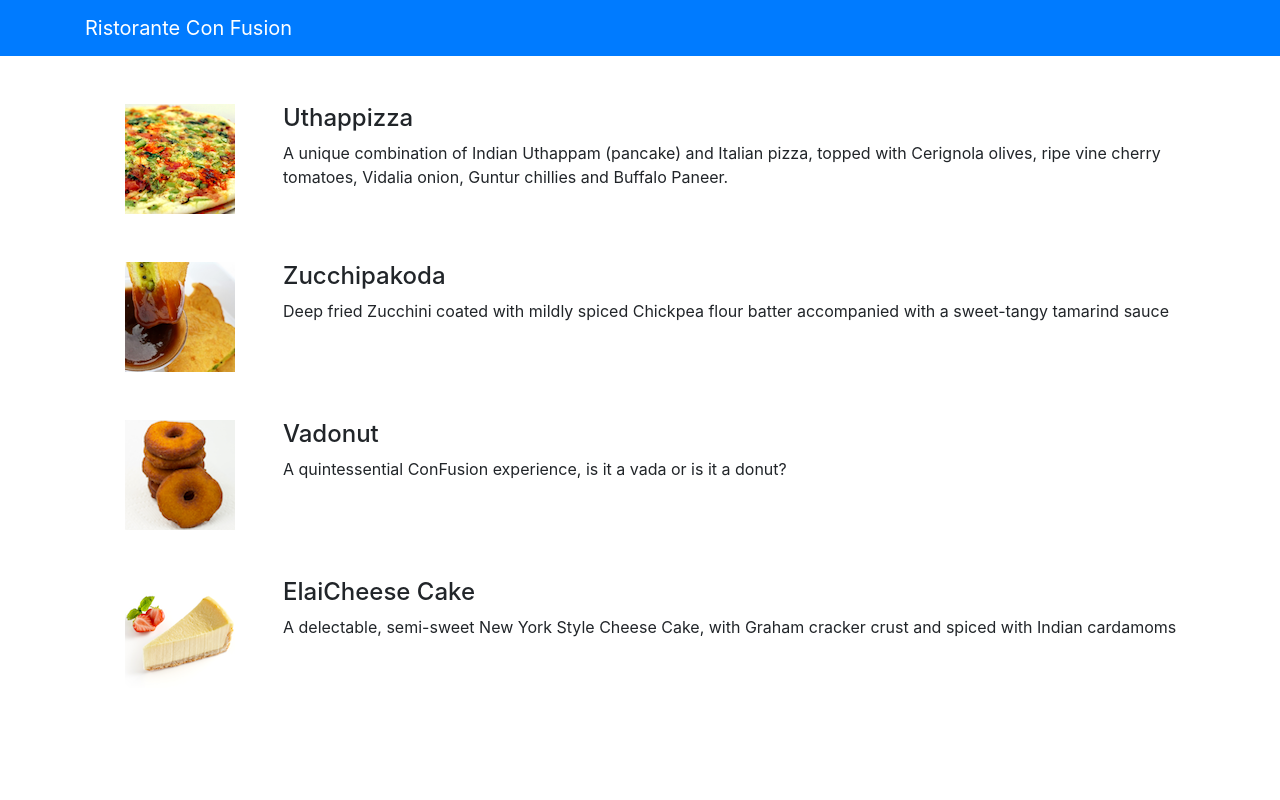
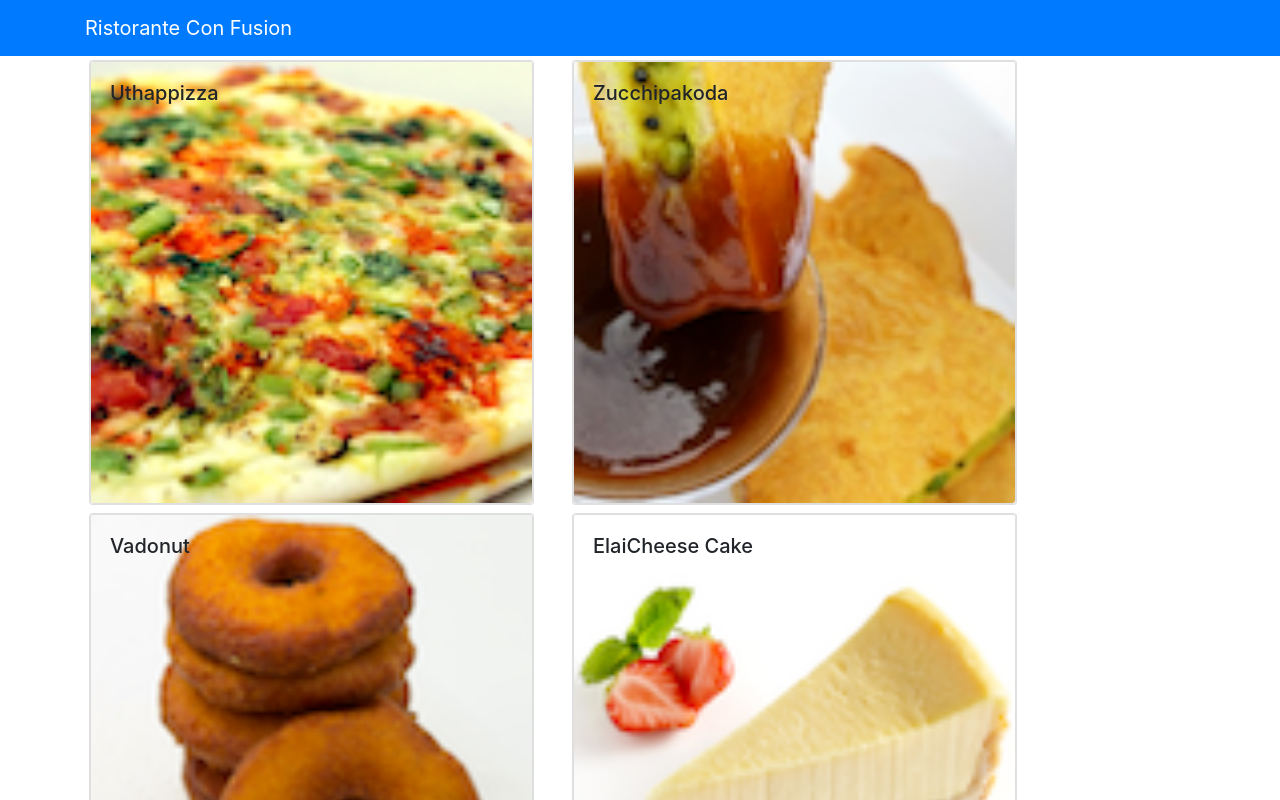
Before and after one commit to chhatch/React-Course, a React (Create React App) app: page / in a window 1280 px wide. Shown: the top 800 px of the page. Built offline with nearby package versions, Linux system fonts and the light colour scheme.

Commit message:
Components part 2

```diff
--- a/src/App.js
+++ b/src/App.js
@@ -1,10 +1,12 @@
-import React from 'react';
-import logo from './logo.svg';
-import { Navbar, NavbarBrand } from 'reactstrap'
+import React, {useState} from 'react'
+import logo from './logo.svg'
+import {Navbar, NavbarBrand} from 'reactstrap'
 import Menu from './components/MenuComponent'
-import './App.css';
+import './App.css'
+import {DISHES} from './shared/dishes'
 
 function App() {
+    const [dishes, setDishes] = useState(DISHES)
     return (
         <div className="App">
             <Navbar dark color="primary">
@@ -12,9 +14,9 @@
                     <NavbarBrand href="/">Ristorante Con Fusion</NavbarBrand>
                 </div>
             </Navbar>
-        <Menu />
+            <Menu dishes={dishes} />
         </div>
-  );
+    )
 }
 
-export default App;
+export default App
--- a/src/components/MenuComponent.js
+++ b/src/components/MenuComponent.js
@@ -1,74 +1,59 @@
-import React, { Component } from 'react';
-import { Media } from 'reactstrap';
+import React, {useState} from 'react'
+import {
+    Card,
+    CardImg,
+    CardImgOverlay,
+    CardText,
+    CardBody,
+    CardTitle,
+} from 'reactstrap'
 
-class Menu extends Component {
-    constructor(props) {
-        super(props);
-        this.state = {
-            dishes: [
-                {
-                  id: 0,
-                  name:'Uthappizza',
-                  image: 'assets/images/uthappizza.png',
-                  category: 'mains',
-                  label:'Hot',
-                  price:'4.99',
-                  description:'A unique combination of Indian Uthappam (pancake) and Italian pizza, topped with Cerignola olives, ripe vine cherry tomatoes, Vidalia onion, Guntur chillies and Buffalo Paneer.'                        },
-               {
-                  id: 1,
-                  name:'Zucchipakoda',
-                  image: 'assets/images/zucchipakoda.png',
-                  category: 'appetizer',
-                  label:'',
-                  price:'1.99',
-                  description:'Deep fried Zucchini coated with mildly spiced Chickpea flour batter accompanied with a sweet-tangy tamarind sauce'                        },
-               {
-                  id: 2,
-                  name:'Vadonut',
-                  image: 'assets/images/vadonut.png',
-                  category: 'appetizer',
-                  label:'New',
-                  price:'1.99',
-                  description:'A quintessential ConFusion experience, is it a vada or is it a donut?'                        },
-               {
-                  id: 3,
-                  name:'ElaiCheese Cake',
-                  image: 'assets/images/elaicheesecake.png',
-                  category: 'dessert',
-                  label:'',
-                  price:'2.99',
-                  description:'A delectable, semi-sweet New York Style Cheese Cake, with Graham cracker crust and spiced with Indian cardamoms'                        }
-               ],
-        };
-    }
+const Menu = ({dishes}) => {
+    const [selectedDish, setSelectedDish] = useState(null)
+    const menu = dishes.map(dish => {
+        return (
+            <div key={dish.id} className="col-12 col-md-5 m-1">
+                <Card onClick={() => setSelectedDish(dish)}>
+                    <Card>
+                        <CardImg
+                            width="100%"
+                            src={dish.image}
+                            alt={dish.name}
+                        />
+                    </Card>
+                    <CardImgOverlay>
+                        <CardTitle>{dish.name}</CardTitle>
+                    </CardImgOverlay>
+                </Card>
+            </div>
+        )
+    })
 
-    render() {
-        const menu = this.state.dishes.map((dish) => {
-            return (
-              <div key={dish.id} className="col-12 mt-5">
-                <Media tag="li">
-                  <Media left middle>
-                      <Media object src={dish.image} alt={dish.name} />
-                  </Media>
-                  <Media body className="ml-5">
-                    <Media heading>{dish.name}</Media>
-                    <p>{dish.description}</p>
-                  </Media>
-                </Media>
-              </div>
-            );
-        });
+    return (
+        <div className="container">
+            <div className="row">{menu}</div>
+            <div classname="row">
+                {renderDish(selectedDish)}
+            </div>
 
+        </div>
+    )
+}
+
+function renderDish(dish) {
+    if (dish) {
         return (
-          <div className="container">
-            <div className="row">
-              <Media list>
-                  {menu}
-              </Media>
-            </div>
-          </div>
-        );
+            <Card>
+                <CardImg width="100%" src={dish.image} alt={dish.name} />
+                <CardBody>
+                    <CardTitle>{dish.name}</CardTitle>
+                    <CardText>{dish.description}</CardText>
+                </CardBody>
+            </Card>
+        )
+    } else {
+        return <div></div>
     }
 }
 
-export default Menu;
+export default Menu
--- /dev/null
+++ b/src/shared/dishes.js
@@ -0,0 +1,186 @@
+export const DISHES =
+    [
+        {
+        id: 0,
+        name:'Uthappizza',
+        image: 'assets/images/uthappizza.png',
+        category: 'mains',
+        label:'Hot',
+        price:'4.99',
+        description:'A unique combination of Indian Uthappam (pancake) and Italian pizza, topped with Cerignola olives, ripe vine cherry tomatoes, Vidalia onion, Guntur chillies and Buffalo Paneer.',
+        comments: [
+            {
+            id: 0,
+            rating: 5,
+            comment: "Imagine all the eatables, living in conFusion!",
+            author: "John Lemon",
+            date: "2012-10-16T17:57:28.556094Z"
+            },
+            {
+            id: 1,
+            rating: 4,
+            comment: "Sends anyone to heaven, I wish I could get my mother-in-law to eat it!",
+            author: "Paul McVites",
+            date: "2014-09-05T17:57:28.556094Z"
+            },
+            {
+            id: 2,
+            rating: 3,
+            comment: "Eat it, just eat it!",
+            author: "Michael Jaikishan",
+            date: "2015-02-13T17:57:28.556094Z"
+            },
+            {
+            id: 3,
+            rating: 4,
+            comment: "Ultimate, Reaching for the stars!",
+            author: "Ringo Starry",
+            date: "2013-12-02T17:57:28.556094Z"
+            },
+            {
+            id: 4,
+            rating: 2,
+            comment: "It's your birthday, we're gonna party!",
+            author: "25 Cent",
+            date: "2011-12-02T17:57:28.556094Z"
+            }
+        ]                        },
+        {
+        id: 1,
+        name:'Zucchipakoda',
+        image: 'assets/images/zucchipakoda.png',
+        category: 'appetizer',
+        label:'',
+        price:'1.99',
+        description:'Deep fried Zucchini coated with mildly spiced Chickpea flour batter accompanied with a sweet-tangy tamarind sauce',
+        comments: [
+            {
+            id: 0,
+            rating: 5,
+            comment: "Imagine all the eatables, living in conFusion!",
+            author: "John Lemon",
+            date: "2012-10-16T17:57:28.556094Z"
+            },
+            {
+            id: 1,
+            rating: 4,
+            comment: "Sends anyone to heaven, I wish I could get my mother-in-law to eat it!",
+            author: "Paul McVites",
+            date: "2014-09-05T17:57:28.556094Z"
+            },
+            {
+            id: 2,
+            rating: 3,
+            comment: "Eat it, just eat it!",
+            author: "Michael Jaikishan",
+            date: "2015-02-13T17:57:28.556094Z"
+            },
+            {
+            id: 3,
+            rating: 4,
+            comment: "Ultimate, Reaching for the stars!",
+            author: "Ringo Starry",
+            date: "2013-12-02T17:57:28.556094Z"
+            },
+            {
+            id: 4,
+            rating: 2,
+            comment: "It's your birthday, we're gonna party!",
+            author: "25 Cent",
+            date: "2011-12-02T17:57:28.556094Z"
+            }
+        ]
+        },
+        {
+        id: 2,
+        name:'Vadonut',
+        image: 'assets/images/vadonut.png',
+        category: 'appetizer',
+        label:'New',
+        price:'1.99',
+        description:'A quintessential ConFusion experience, is it a vada or is it a donut?',
+        comments: [
+            {
+            id: 0,
+            rating: 5,
+            comment: "Imagine all the eatables, living in conFusion!",
+            author: "John Lemon",
+            date: "2012-10-16T17:57:28.556094Z"
+            },
+            {
+            id: 1,
+            rating: 4,
+            comment: "Sends anyone to heaven, I wish I could get my mother-in-law to eat it!",
+            author: "Paul McVites",
+            date: "2014-09-05T17:57:28.556094Z"
+            },
+            {
+            id: 2,
+            rating: 3,
+            comment: "Eat it, just eat it!",
+            author: "Michael Jaikishan",
+            date: "2015-02-13T17:57:28.556094Z"
+            },
+            {
+            id: 3,
+            rating: 4,
+            comment: "Ultimate, Reaching for the stars!",
+            author: "Ringo Starry",
+            date: "2013-12-02T17:57:28.556094Z"
+            },
+            {
+            id: 4,
+            rating: 2,
+            comment: "It's your birthday, we're gonna party!",
+            author: "25 Cent",
+            date: "2011-12-02T17:57:28.556094Z"
+            }
+        ]
+        },
+        {
+        id: 3,
+        name:'ElaiCheese Cake',
+        image: 'assets/images/elaicheesecake.png',
+        category: 'dessert',
+        label:'',
+        price:'2.99',
+        description:'A delectable, semi-sweet New York Style Cheese Cake, with Graham cracker crust and spiced with Indian cardamoms',
+        comments: [
+            {
+            id: 0,
+            rating: 5,
+            comment: "Imagine all the eatables, living in conFusion!",
+            author: "John Lemon",
+            date: "2012-10-16T17:57:28.556094Z"
+            },
+            {
+            id: 1,
+            rating: 4,
+            comment: "Sends anyone to heaven, I wish I could get my mother-in-law to eat it!",
+            author: "Paul McVites",
+            date: "2014-09-05T17:57:28.556094Z"
+            },
+            {
+            id: 2,
+            rating: 3,
+            comment: "Eat it, just eat it!",
+            author: "Michael Jaikishan",
+            date: "2015-02-13T17:57:28.556094Z"
+            },
+            {
+            id: 3,
+            rating: 4,
+            comment: "Ultimate, Reaching for the stars!",
+            author: "Ringo Starry",
+            date: "2013-12-02T17:57:28.556094Z"
+            },
+            {
+            id: 4,
+            rating: 2,
+            comment: "It's your birthday, we're gonna party!",
+            author: "25 Cent",
+            date: "2011-12-02T17:57:28.556094Z"
+            }
+        ]
+        }
+    ];
```
Also changed, not shown: 1 other file (tests, documents, lock files or other folders). Lines whose indentation alone changed are shown as unchanged.
